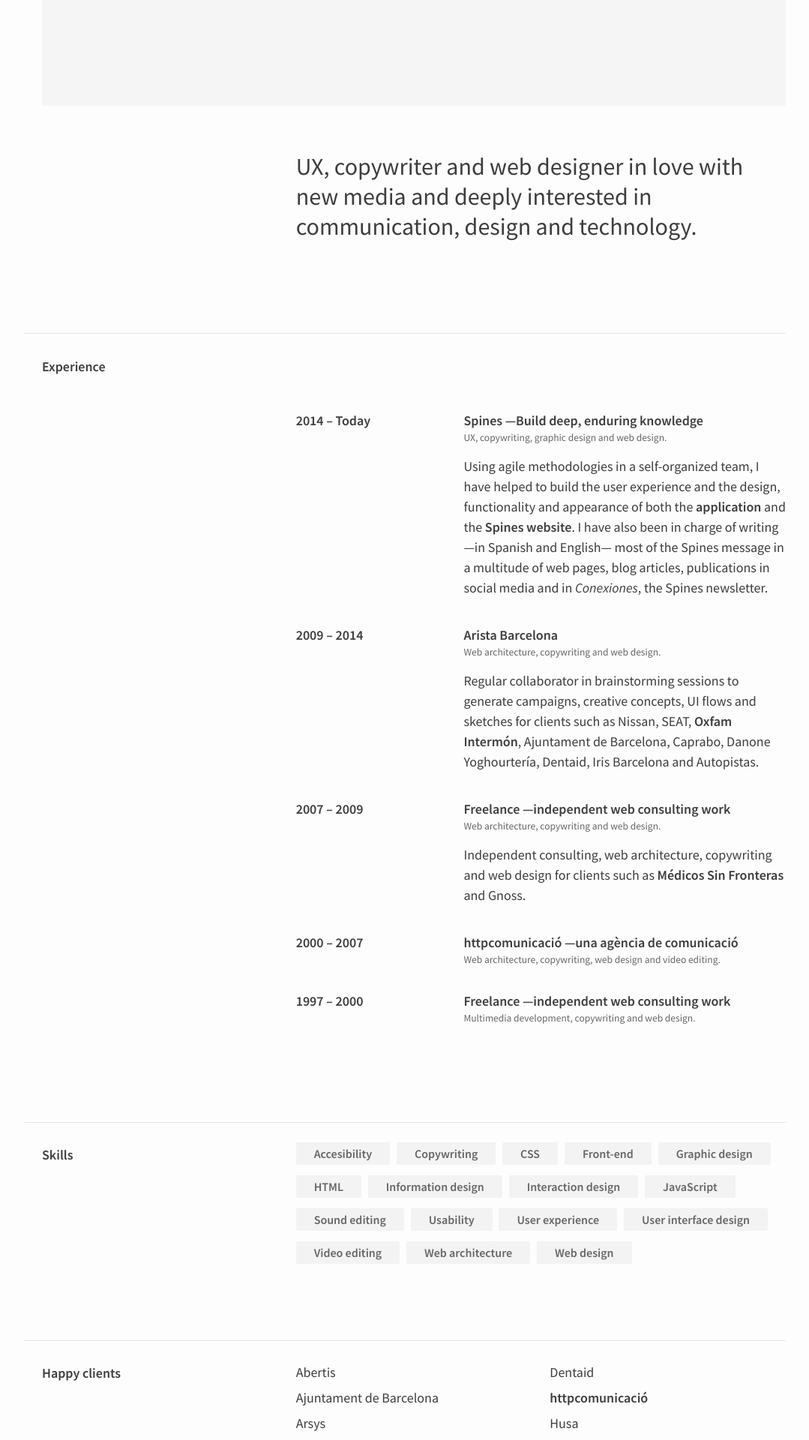
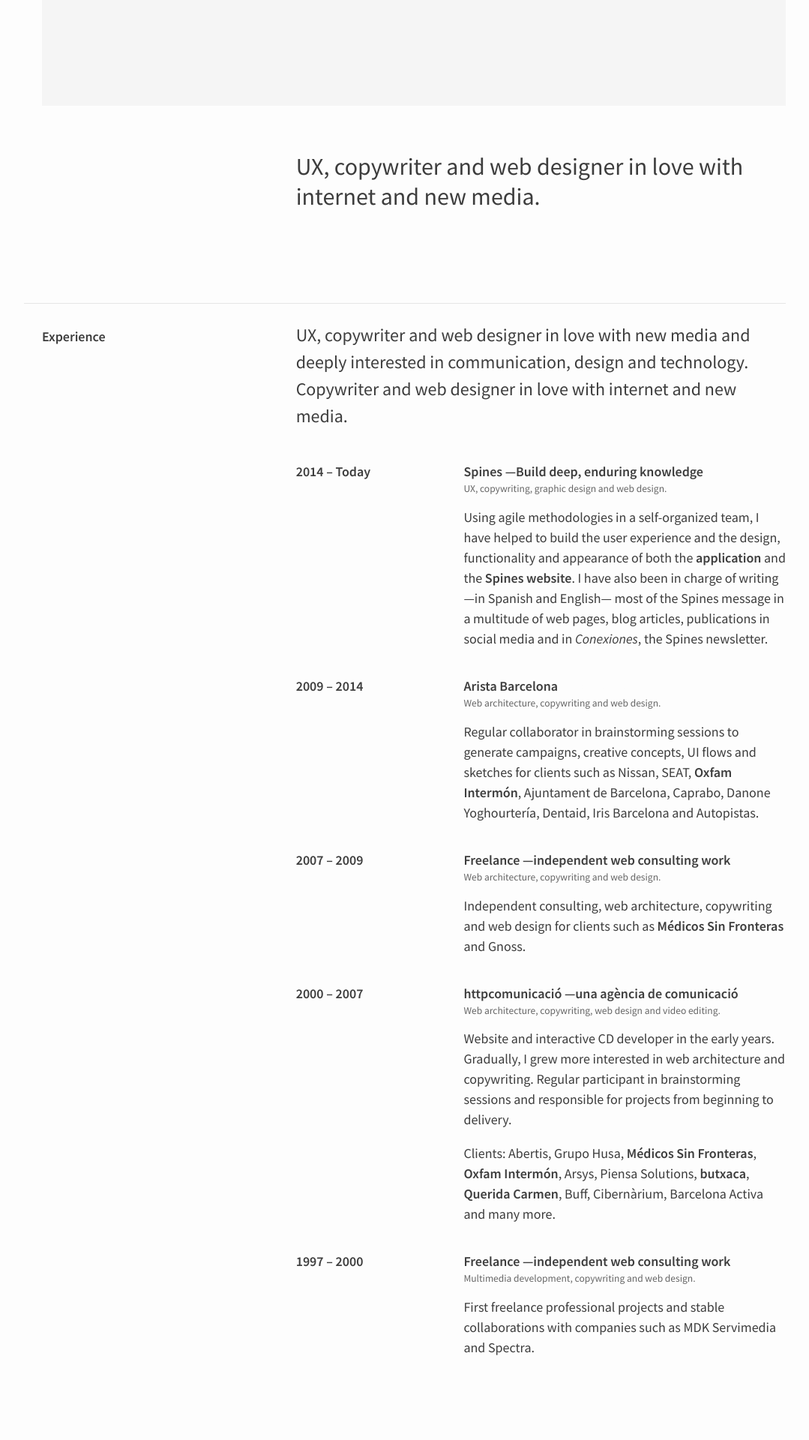
Before and after one commit to AdrianoLatorre/adriano.latorre.info, a Jekyll site: the page built from profile.md, in a window 1280 px wide. Shown: the part 432-2352 px from the top of the page at 75% size, without its empty margins (88-1167 px from the left). Built offline with Jekyll 4.4.1, drawn with Linux system fonts in a browser that asks for light colours.

Commit message:
Profile not written yet…

```diff
--- a/_sass/html.scss
+++ b/_sass/html.scss
@@ -25,6 +25,10 @@
   padding: 0 1em;
 }
 
+::selection {
+  background: $yellow;
+}
+
 a {
   color: $g24;
   text-decoration: none;
--- a/profile.md
+++ b/profile.md
@@ -10,7 +10,7 @@
     <div class="grid-33 h-i"></div>
     <div class="grid-66 h-i">
       <header class="header-index">
-        <h2>UX, copywriter and web designer in love with new media and deeply interested in communication, design and technology.</h2>
+        <h2>UX, copywriter and web designer in love with internet and new media.</h2>
       </header>
     </div>
     <div class="grid-33">
@@ -21,7 +21,7 @@
         {% assign work_by_date = site.work | sort: 'date' %}
         {% assign last_work = work_by_date | last %}
         {% assign work_offset = 1 %}
-        <p><br></p>
+        <p>UX, copywriter and web designer in love with new media and deeply interested in communication, design and technology. Copywriter and web designer in love with internet and new media.</p>
         <dl class="profile-experience">
           <div class="grid gutter">
             <div class="grid-33 h-i">
@@ -54,6 +54,8 @@
             <div class="grid-66 h-i">
               <dd>httpcomunicació —una agència de comunicació</dd>
               <dd class="subtitle">Web architecture, copywriting, web design and video editing.</dd>
+              <dd>Website and interactive CD developer in the early years. Gradually, I grew more interested in web architecture and copywriting. Regular participant in brainstorming sessions and responsible for projects from beginning to delivery.</dd>
+              <dd>Clients: Abertis, Grupo Husa, <a href="/work/msf/">Médicos Sin Fronteras</a>, <a href="/work/oxfamintermon/">Oxfam Intermón</a>, Arsys, Piensa Solutions, <a href="/work/butxaca/">butxaca</a>, <a href="/work/queridacarmen/">Querida Carmen</a>, Buff, Cibernàrium, Barcelona Activa and many more.</dd>
             </div>
             <div class="grid-33 h-i">
               <dt>1997 – 2000</dt>
@@ -61,6 +63,7 @@
             <div class="grid-66 h-i">
               <dd>Freelance —independent web consulting work</dd>
               <dd class="subtitle">Multimedia development, copywriting and web design.</dd>
+              <dd>First freelance professional projects and stable collaborations with companies such as MDK Servimedia and Spectra.</dd>
             </div>
           </div>
         </dl>
```
